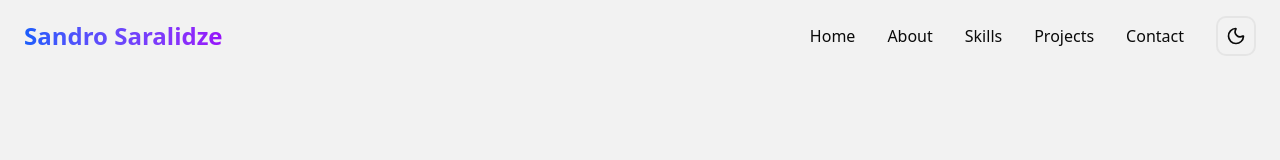
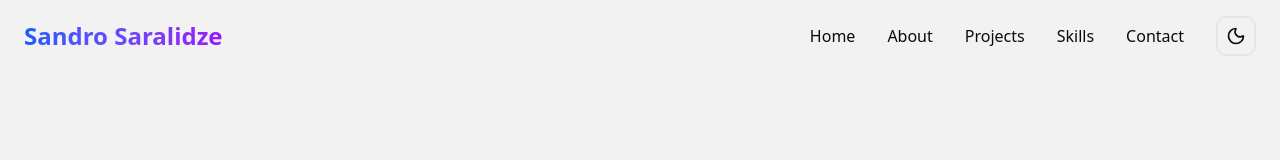
Before and after one commit to Sandroo10/Portfolio, a React (Vite) app: page / in a window 1280 px wide. Shown: the top 160 px of the page. Built offline with nearby package versions, Linux system fonts and the light colour scheme.

Commit message:
smol change

```diff
--- a/src/components/Header.tsx
+++ b/src/components/Header.tsx
@@ -18,8 +18,8 @@ const Header = () => {
   const navItems = [
     { name: 'Home', href: '#home' },
     { name: 'About', href: '#about' },
+    { name: 'Projects', href: '#projects' },
     { name: 'Skills', href: '#skills' },
-    { name: 'Projects', href: '#projects' },
     { name: 'Contact', href: '#contact' }
   ];
 
```
